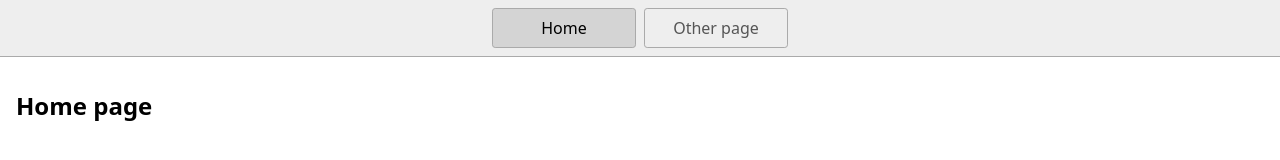
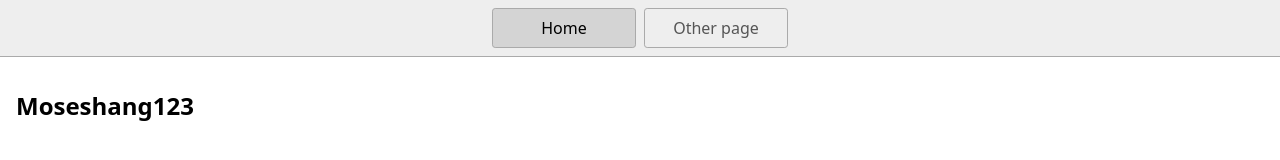
Before and after one commit to Moseshang123/20240911-1st-repo, a website: page index.html in a window 1280 px wide. Drawn offline with Linux system fonts and the light colour scheme.

Commit message:
Moseshang123

```diff
--- a/index.html
+++ b/index.html
@@ -17,7 +17,7 @@
       <a href="/page2.html">Other page</a>
     </nav>
     <main>
-      <h1>Home page</h1>
+      <h1>Moseshang123</h1>
     </main>
   </body>
 </html>
```
Also changed, not shown: 1 other file.
